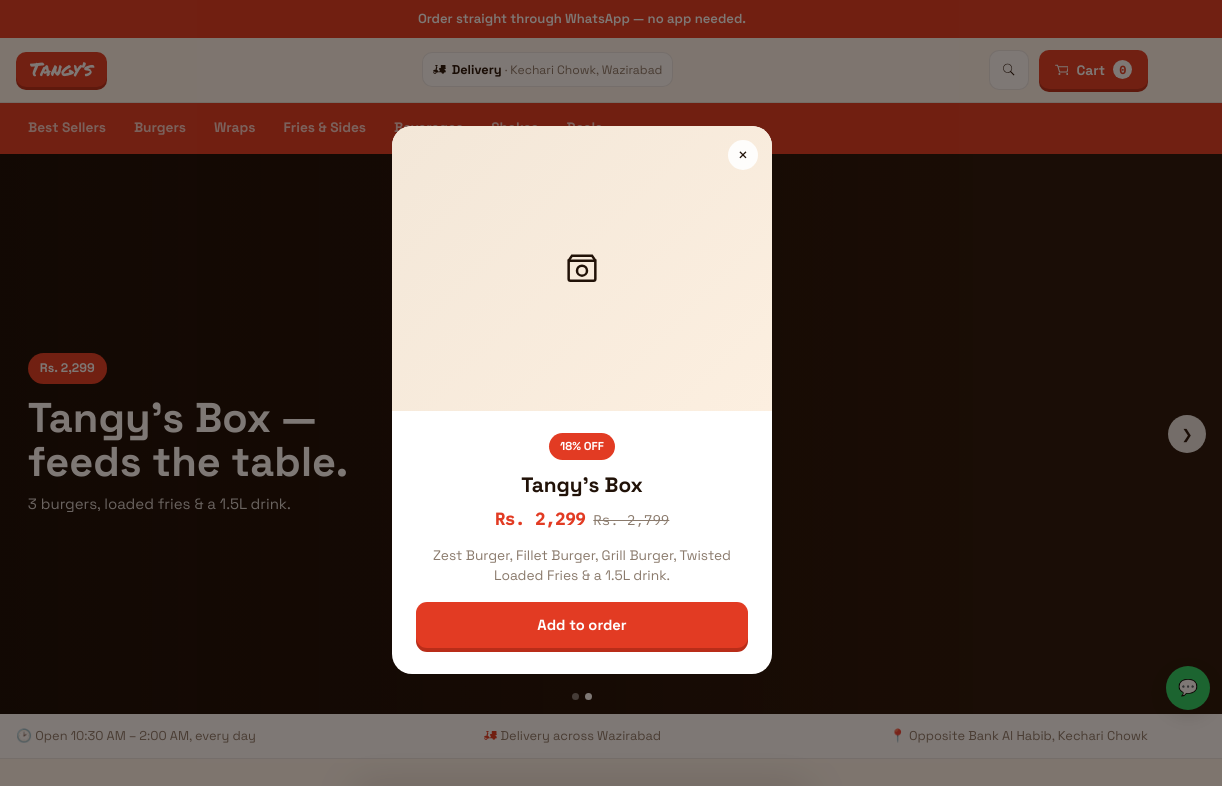
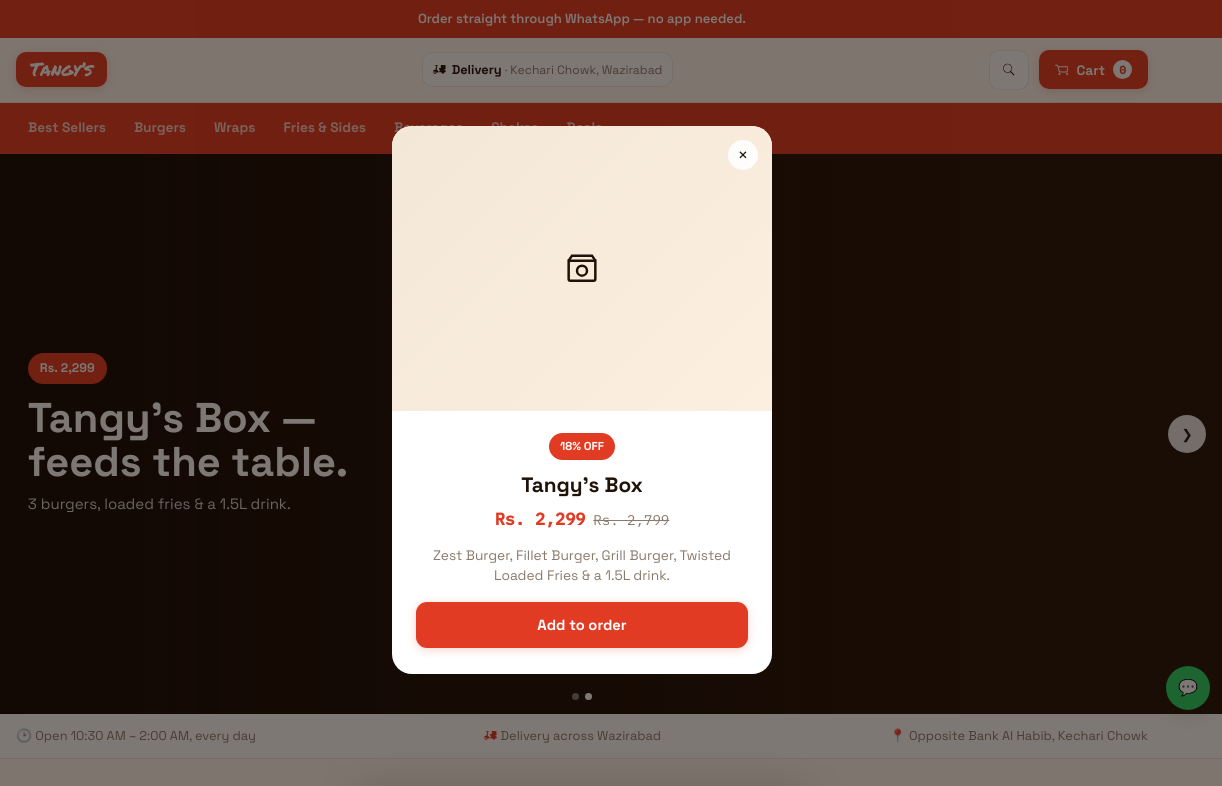
Before and after one commit to M-Shoaib2005-CS/Tangys-site, a plain HTML site: page index.html in a window 1280 px wide. Shown: the top 786 px of the page, 58-1280 px from the left. Drawn offline with nearby package versions, Linux system fonts and the light colour scheme; no server answers.

Commit message:
Update index.html

```diff
--- a/index.html
+++ b/index.html
@@ -99,7 +99,7 @@
   @media(min-width:560px){nav{gap:16px;padding:12px 24px;}}
   .logo-badge{
     background:var(--brand);border-radius:10px;padding:8px 12px;display:inline-flex;align-items:center;
-    box-shadow:0 3px 0 var(--brand-dark);flex-shrink:0;
+    box-shadow:0 2px 8px rgba(226,59,35,0.22);flex-shrink:0;
   }
   .logo-badge span{font-family:'Permanent Marker',cursive;color:#fff;font-size:1.05rem;line-height:1;}
   @media(min-width:400px){.logo-badge span{font-size:1.15rem;}.logo-badge{padding:8px 14px;}}
@@ -120,7 +120,7 @@
   .icon-btn:hover{border-color:var(--brand);}
   .cart-btn{
     position:relative;display:flex;align-items:center;gap:6px;background:var(--brand);color:#fff;
-    padding:10px 12px;border-radius:10px;font-weight:700;font-size:0.82rem;box-shadow:0 3px 0 var(--brand-dark);flex-shrink:0;
+    padding:10px 12px;border-radius:10px;font-weight:700;font-size:0.82rem;box-shadow:0 2px 8px rgba(226,59,35,0.22);flex-shrink:0;
   }
   @media(min-width:400px){.cart-btn{padding:10px 16px;font-size:0.86rem;gap:8px;}}
   .cart-count{background:#fff;color:var(--brand);font-size:0.7rem;font-weight:800;width:19px;height:19px;border-radius:50%;display:flex;align-items:center;justify-content:center;}
@@ -205,7 +205,7 @@
   .price-was{font-size:0.76rem;color:var(--muted);text-decoration:line-through;}
   .price-ph{font-size:0.6rem;color:var(--gold);}
   .item-action-row{display:flex;align-items:center;gap:6px;margin-top:8px;flex-wrap:wrap;}
-  .add-cart-btn{background:var(--brand);color:#fff;padding:8px 12px;border-radius:9px;font-weight:700;font-size:0.75rem;box-shadow:0 3px 0 var(--brand-dark);white-space:nowrap;}
+  .add-cart-btn{background:var(--brand);color:#fff;padding:8px 12px;border-radius:9px;font-weight:700;font-size:0.75rem;box-shadow:0 2px 6px rgba(226,59,35,0.2);white-space:nowrap;}
   @media(min-width:400px){.add-cart-btn{padding:9px 14px;font-size:0.78rem;}}
   .fav-btn{width:30px;height:30px;border-radius:50%;border:1.5px solid var(--line);display:flex;align-items:center;justify-content:center;color:var(--muted);flex-shrink:0;font-size:0.95rem;}
   .fav-btn.active{color:var(--brand);border-color:var(--brand-soft);background:var(--brand-soft);}
@@ -245,7 +245,7 @@
   .fab.top{display:none;}
   .fab.top.show{display:flex;}
 
-  .cart-pill{position:fixed;bottom:max(16px, env(safe-area-inset-bottom, 16px));left:50%;transform:translateX(-50%);z-index:70;background:var(--brand);color:#fff;padding:12px 18px;border-radius:999px;font-weight:700;font-size:0.85rem;display:none;align-items:center;gap:8px;box-shadow:0 10px 26px rgba(226,59,35,0.4);max-width:calc(100vw - 24px);white-space:nowrap;box-sizing:border-box;}
+  .cart-pill{position:fixed;bottom:max(16px, env(safe-area-inset-bottom, 16px));left:50%;transform:translateX(-50%);z-index:70;background:var(--brand);color:#fff;padding:12px 18px;border-radius:999px;font-weight:700;font-size:0.85rem;display:none;align-items:center;gap:8px;box-shadow:0 4px 16px rgba(226,59,35,0.28);max-width:calc(100vw - 24px);white-space:nowrap;box-sizing:border-box;}
   @media(min-width:400px){.cart-pill{padding:14px 24px;font-size:0.9rem;gap:10px;}}
   .cart-pill.show{display:flex;}
 
@@ -287,7 +287,7 @@
   .sum-row{display:flex;justify-content:space-between;font-size:0.86rem;color:var(--muted);padding:3px 0;}
   .sum-row.total{color:var(--ink);font-weight:800;font-size:1rem;padding-top:8px;border-top:1px solid var(--line);margin-top:6px;}
   .savings-banner{background:var(--good-soft);color:var(--good);border-radius:9px;padding:9px 12px;font-size:0.8rem;font-weight:700;margin:10px 0;text-align:center;}
-  .btn-brand{background:var(--brand);color:#fff;padding:14px;border-radius:11px;font-weight:800;font-size:0.92rem;width:100%;text-align:center;box-shadow:0 4px 0 var(--brand-dark);}
+  .btn-brand{background:var(--brand);color:#fff;padding:14px;border-radius:11px;font-weight:800;font-size:0.92rem;width:100%;text-align:center;box-shadow:0 2px 10px rgba(226,59,35,0.22);}
 
   .modal{position:fixed;inset:0;z-index:95;display:none;align-items:center;justify-content:center;padding:16px;}
   .modal.show{display:flex;}
```
